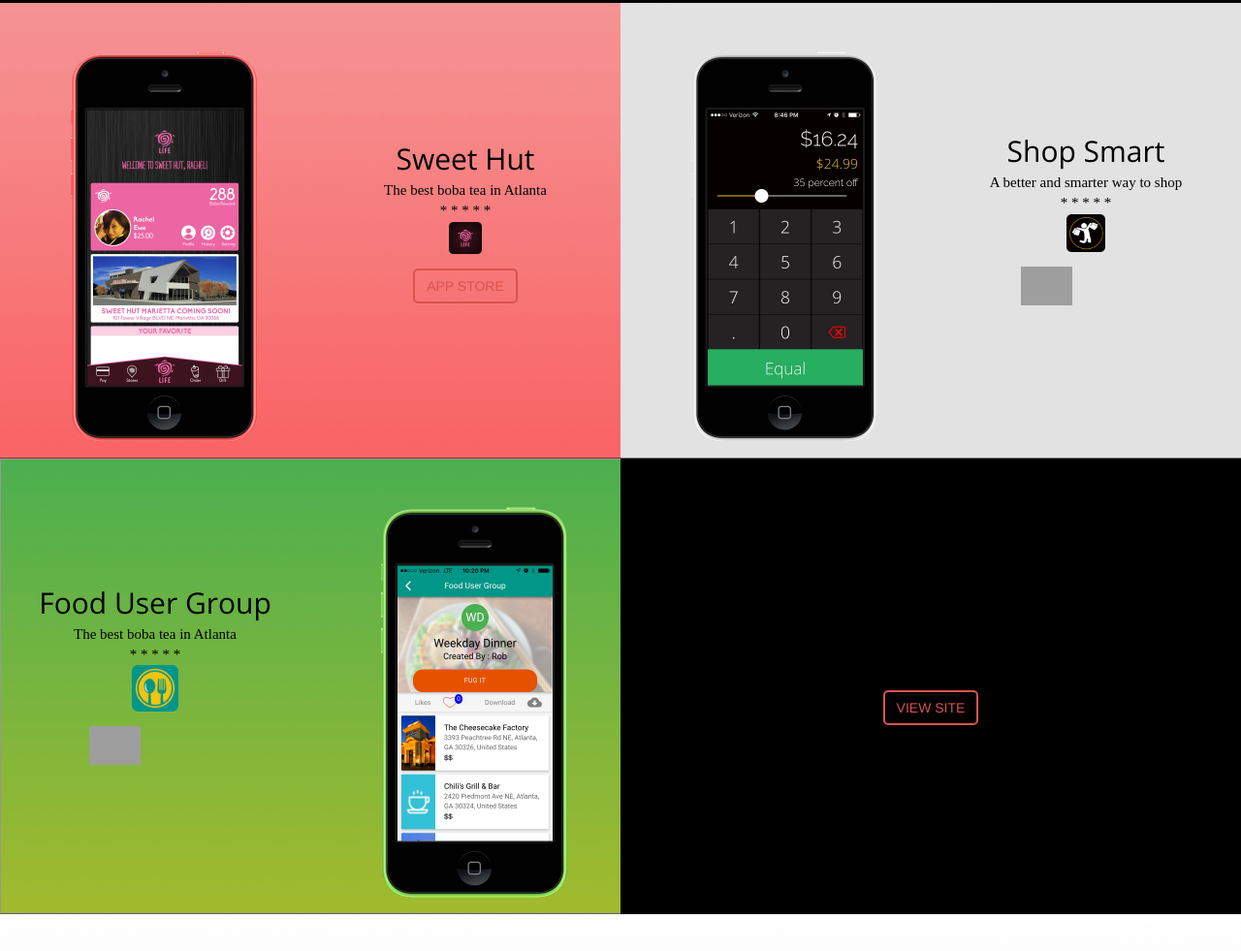
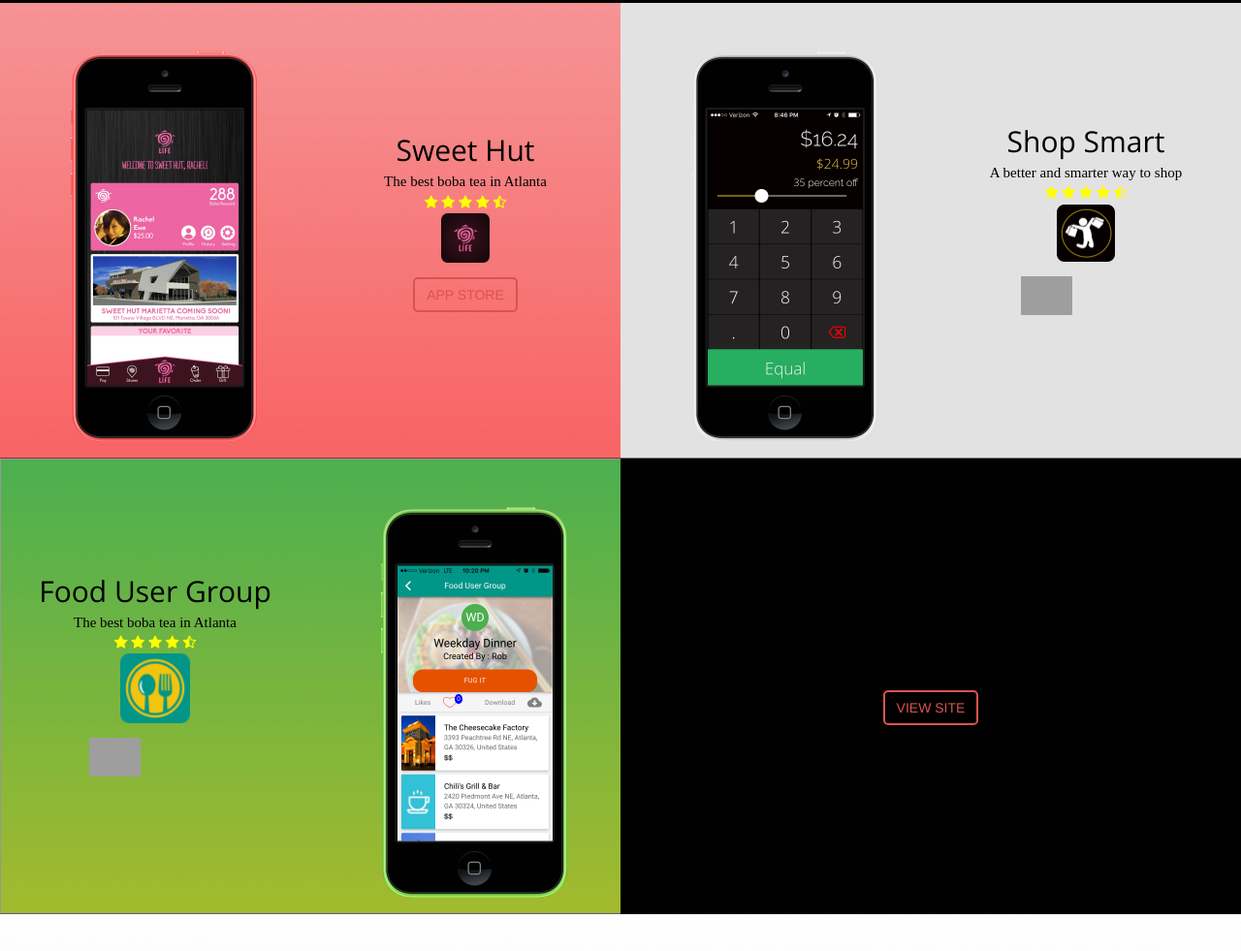
Before and after one commit to collinpartee/omg2, a website: page index.html in a window 1280 px wide. Shown: the part 797-1778 px from the top of the page at 97% size. Drawn offline with nearby package versions, Linux system fonts and the light colour scheme; some packages are replaced by stand-ins of ours; grey boxes are pictures that could not be loaded; a web font is replaced by a local one.

Commit message:
made some updates

```diff
--- a/css/styles.css
+++ b/css/styles.css
@@ -94,8 +94,12 @@
 font-size: 1.5rem;
 padding-bottom: 15px;
 }
+
+.works .details .rating i{
+    color: yellow;
+}
 .works .details img{
-    width: 20%;
+    width: 30%;
     padding-bottom: 15px;
 }
 .works .details button{
--- a/index.html
+++ b/index.html
@@ -108,7 +108,13 @@
                         <div class="center-div">
                         <span class="title">Sweet Hut</span> <br/>
                         <span class="description">The best boba tea in Atlanta</span> <br/>
-                        <span class="rating">* * * * *</span> <br/>
+                        <span class="rating">
+                            <i class="fa fa-star" aria-hidden="true"></i>
+                            <i class="fa fa-star" aria-hidden="true"></i>
+                            <i class="fa fa-star" aria-hidden="true"></i>
+                            <i class="fa fa-star" aria-hidden="true"></i>
+                            <i class="fa fa-star-half-o" aria-hidden="true"></i>
+                        </span> <br/>
                         <img src="img/sweethut/icon.png" /> <br/>
                         <button type="button" class="btn btn-danger">App Store</button>
                         </div>
@@ -124,7 +130,13 @@
                         <div class="center-div">
                         <span class="title">Shop Smart</span> <br/>
                         <span class="description">A better and smarter way to shop</span> <br/>
-                        <span class="rating">* * * * *</span> <br/>
+                        <span class="rating">
+                             <i class="fa fa-star" aria-hidden="true"></i>
+                            <i class="fa fa-star" aria-hidden="true"></i>
+                            <i class="fa fa-star" aria-hidden="true"></i>
+                            <i class="fa fa-star" aria-hidden="true"></i>
+                            <i class="fa fa-star-half-o" aria-hidden="true"></i>
+                        </span> <br/>
                         <img src="img/shopsmart/icon.png" /> <br/>
                         <!--<button type="button" class="btn btn-danger">App Store</button>-->
                         <a href="https://itunes.apple.com/us/app/shopsmart-save-more-money/id1078813724?mt=8" style="display:inline-block;overflow:hidden;background:url(//linkmaker.itunes.apple.com/assets/shared/badges/en-us/appstore-lrg.svg) no-repeat;width:135px;height:40px;background-size:contain;"></a>
@@ -140,7 +152,13 @@
                         <div class="center-div">
                         <span class="title">Food User Group</span> <br/>
                         <span class="description">The best boba tea in Atlanta</span> <br/>
-                        <span class="rating">* * * * *</span> <br/>
+                        <span class="rating">
+                             <i class="fa fa-star" aria-hidden="true"></i>
+                            <i class="fa fa-star" aria-hidden="true"></i>
+                            <i class="fa fa-star" aria-hidden="true"></i>
+                            <i class="fa fa-star" aria-hidden="true"></i>
+                            <i class="fa fa-star-half-o" aria-hidden="true"></i>
+                        </span> <br/>
                         <img src="img/fug/icon.png" /> <br/>
                         <!--<button type="button" class="btn btn-danger">App Store</button>-->
                         <a href="https://itunes.apple.com/us/app/food-user-group/id1078141522?mt=8" style="display:inline-block;overflow:hidden;background:url(//linkmaker.itunes.apple.com/assets/shared/badges/en-us/appstore-lrg.svg) no-repeat;width:135px;height:40px;background-size:contain;"></a>
```
